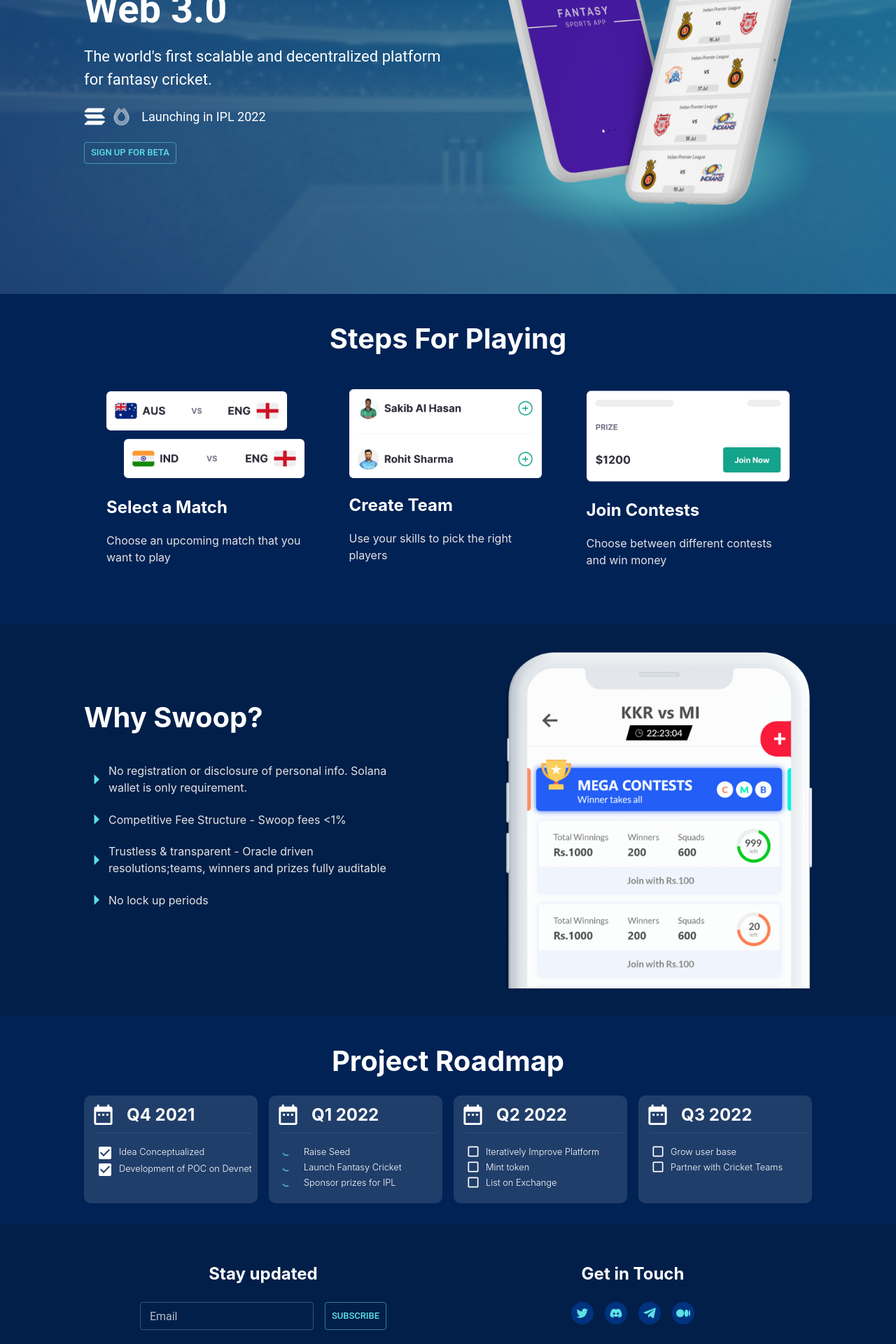
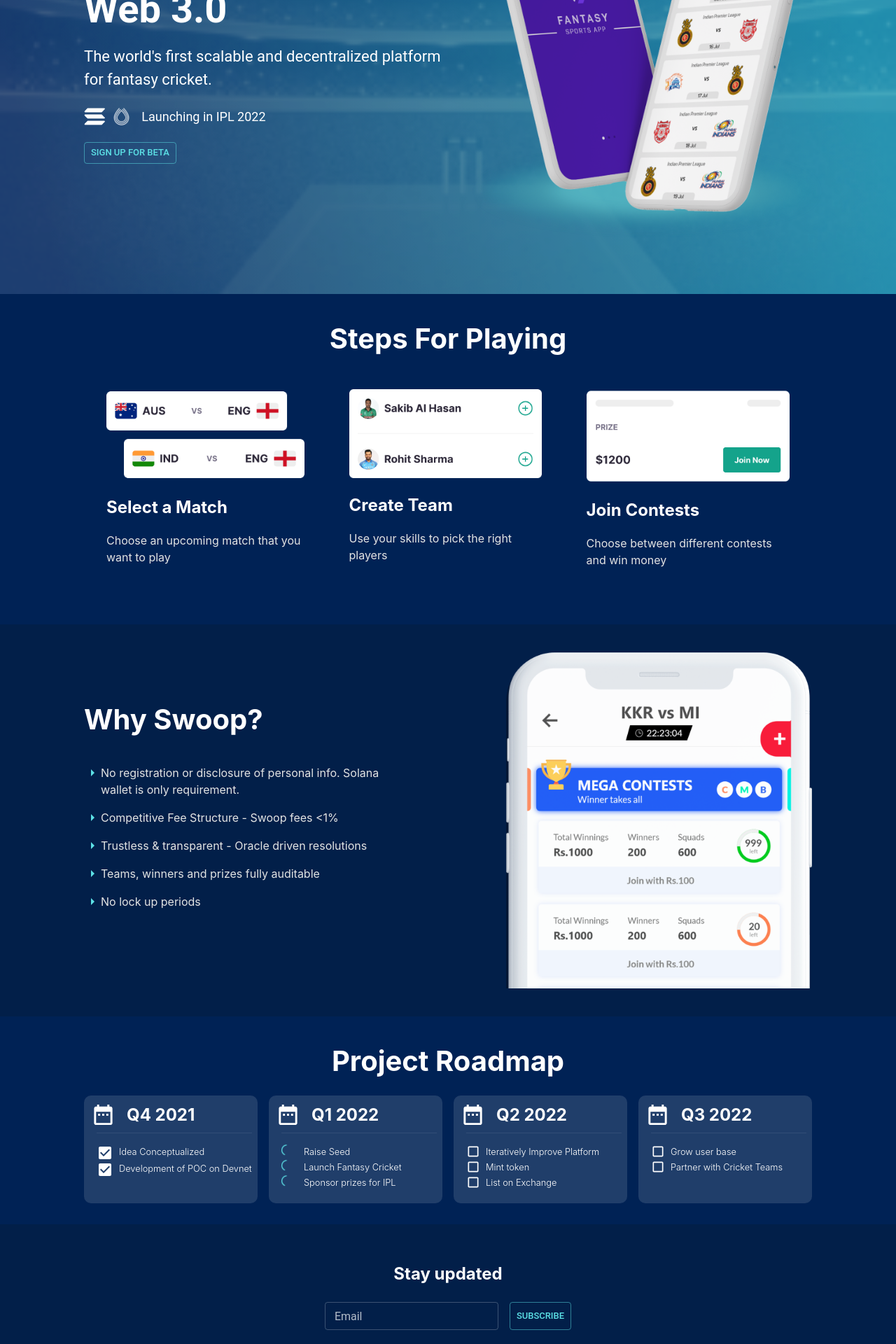
Before and after one commit to skmanish/parimutuel-sports-betting-solana, a React (Create React App) app in the folder landing-page/: page / in a window 1280 px wide. Shown: the part 380-2300 px from the top of the page at 70% size. Built offline with nearby package versions, Linux system fonts and the light colour scheme.

Commit message:
Small fixes before uploading to gcloud

```diff
--- a/landing-page/public/index.html
+++ b/landing-page/public/index.html
@@ -2,7 +2,7 @@
 <html lang="en">
   <head>
     <meta charset="utf-8" />
-    <link rel="icon" href="%PUBLIC_URL%/images/logo_light_400.png" />
+    <link rel="icon" href="%PUBLIC_URL%/images/ball_dark_icon.png" />
     <meta name="viewport" content="width=device-width, initial-scale=1" />
     <meta name="theme-color" content="#000000" />
     <meta
--- a/landing-page/src/landing-page/section-1/index.tsx
+++ b/landing-page/src/landing-page/section-1/index.tsx
@@ -2,7 +2,6 @@
 import Stack from '@mui/material/Stack';
 import { styled } from '@mui/styles';
 import React from 'react';
-import Slide from '@mui/material/Slide';
 import Section1Intro from './section-1-intro';
 import Section1Navbar from './section-1-navbar';
 import Section1SlidingPhoneAndShadow from './section-1-sliding-phone-and-shadow';
@@ -10,7 +9,7 @@
 import { useTheme } from '@mui/material/styles';
 
 const ColorGradientBox = styled(Box)({
-    background: 'linear-gradient(57.03deg, #002255 -5.48%, #0E90A9 144.23%)',
+    background: 'linear-gradient(255.48deg, #0E90A9 11.59%, #002255 93.73%);',
     border: 0,
     color: 'white',
     height: '100vh',
@@ -65,7 +64,7 @@
         {!bigScreen &&
             <Box sx={{flexGrow: 1, display: 'flex', flexDirection: 'column', justifyContent: 'center', pt: 2}}>
                 <Box sx={{
-                    height: '60%',
+                    height: '55%',
                     display: 'flex',
                     justifyContent: 'flex-end',
                     alignItems: 'center',
@@ -74,7 +73,7 @@
                 }}>
                     <Section1SlidingPhoneAndShadow containerRef={containerRef}/>
                 </Box>
-                <Box sx={{height: '40%', display: 'flex'}}>
+                <Box sx={{height: '45%', display: 'flex'}}>
                     <Section1Intro />
                 </Box>
             </Box>
--- a/landing-page/src/landing-page/section-1/section-1-sliding-phone-and-shadow.tsx
+++ b/landing-page/src/landing-page/section-1/section-1-sliding-phone-and-shadow.tsx
@@ -1,7 +1,7 @@
 import Box from '@mui/material/Box';
 import Slide from '@mui/material/Slide';
 import { styled } from '@mui/material/styles';
-import React, { useState, useEffect } from 'react';
+import React from 'react';
 import useMediaQuery from '@mui/material/useMediaQuery';
 import { useTheme } from '@mui/material/styles';
 
@@ -18,8 +18,8 @@
     const theme = useTheme();
     const bigScreen = useMediaQuery(theme.breakpoints.up('sm'));
     const phoneHeight = bigScreen? '60vh': '40vh';
-    const ovalShadowOffset = '-20vh';
-    const ovalShadowHeight = bigScreen? '200px': '200px';
+    const ovalShadowOffset = '-10vh';
+    const ovalShadowHeight = bigScreen? '100px': '100px';
 
     React.useEffect(() => {
         // Update the document title using the browser API
--- a/landing-page/src/landing-page/section-3/section-3-points.tsx
+++ b/landing-page/src/landing-page/section-3/section-3-points.tsx
@@ -24,7 +24,8 @@
     const points = [
         'No registration or disclosure of personal info. Solana wallet is only requirement.',
         'Competitive Fee Structure - Swoop fees <1%',
-        'Trustless & transparent - Oracle driven resolutions;teams, winners and prizes fully auditable',
+        'Trustless & transparent - Oracle driven resolutions',
+        'Teams, winners and prizes fully auditable',
         'No lock up periods',
     ];
     return(
@@ -37,8 +38,8 @@
         >
             {points.map((point, index) => {
                 return (
-                    <Box key={index} display='flex' flexDirection='row' alignItems='center' py={1} >
-                        <ArrowRightIcon color='primary' fontSize='large'/>
+                    <Box key={index} display='flex' flexDirection='row' alignItems='flex-start' py={1} >
+                        <ArrowRightIcon color='primary' fontSize='medium'/>
                         {bigScreen?
                             <DescriptionBox>{point}</DescriptionBox>:
                             <DescriptionBoxPhone>{point}</DescriptionBoxPhone>
--- a/landing-page/src/landing-page/section-5/index.tsx
+++ b/landing-page/src/landing-page/section-5/index.tsx
@@ -1,9 +1,7 @@
 import Box from '@mui/material/Box';
-import Stack from '@mui/material/Stack';
 import Section5GetInTouch from './section-5-get-in-touch';
 import Section5Subscribe from './section-5-subscribe';
 import Grid from '@mui/material/Grid';
-import { Typography } from '@mui/material';
 
 export default function Section5(){
     return(
@@ -17,10 +15,10 @@
             justifyContent='space-between'
         >
             <Grid container spacing={2} justifyContent="space-between" alignItems="stretch">
-                <Grid item xs={12} md={6}>
+                <Grid item xs={12}>
                     <Section5Subscribe />
                 </Grid>
-                <Grid item xs={12} md={6}>
+                <Grid item xs={12}>
                     <Section5GetInTouch />
                 </Grid>
             </Grid>
```
Also changed, not shown: landing-page/public/images/ball_dark_icon.png (added).
